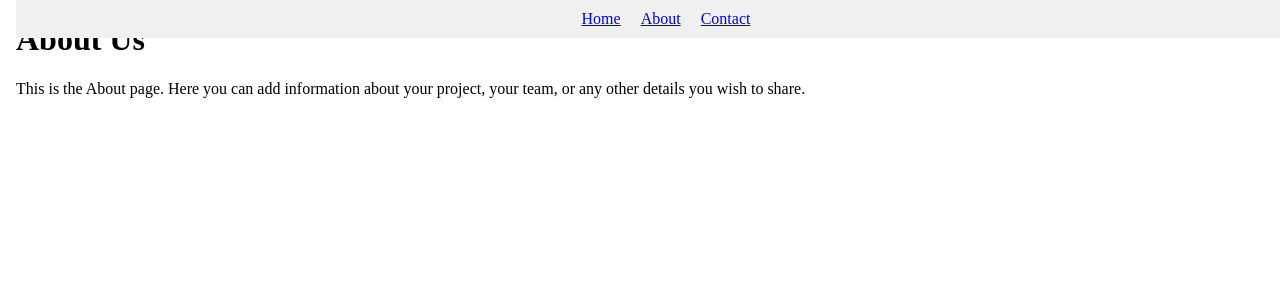
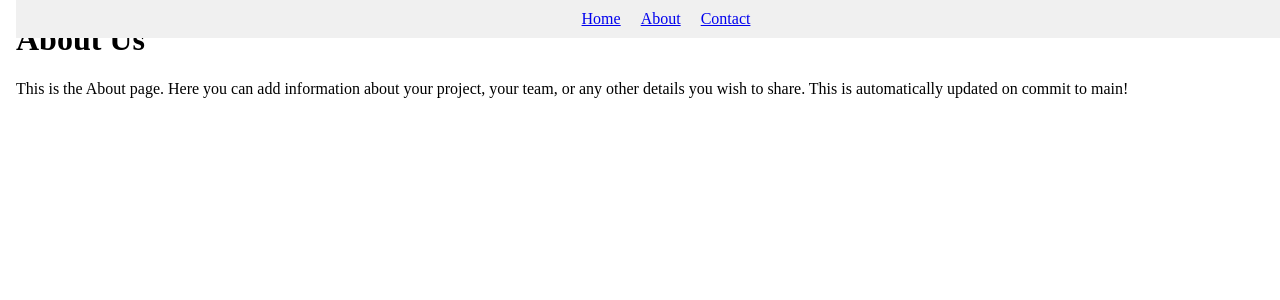
Before and after one commit to gbanuel3/chicoslawnservice, a Next.js app: page /about in a window 1280 px wide. Shown: the top 300 px of the page. Built offline with nearby package versions, Linux system fonts and the light colour scheme; what @radix-ui/themes would draw is missing.

Commit message:
testing continuous deployment

```diff
--- a/src/pages/about.tsx
+++ b/src/pages/about.tsx
@@ -6,7 +6,7 @@ function About() {
       <h1>About Us</h1>
       <p>
         This is the About page. Here you can add information about your project, your
-        team, or any other details you wish to share.
+        team, or any other details you wish to share. This is automatically updated on commit to main!
       </p>
     </div>
   )
```
